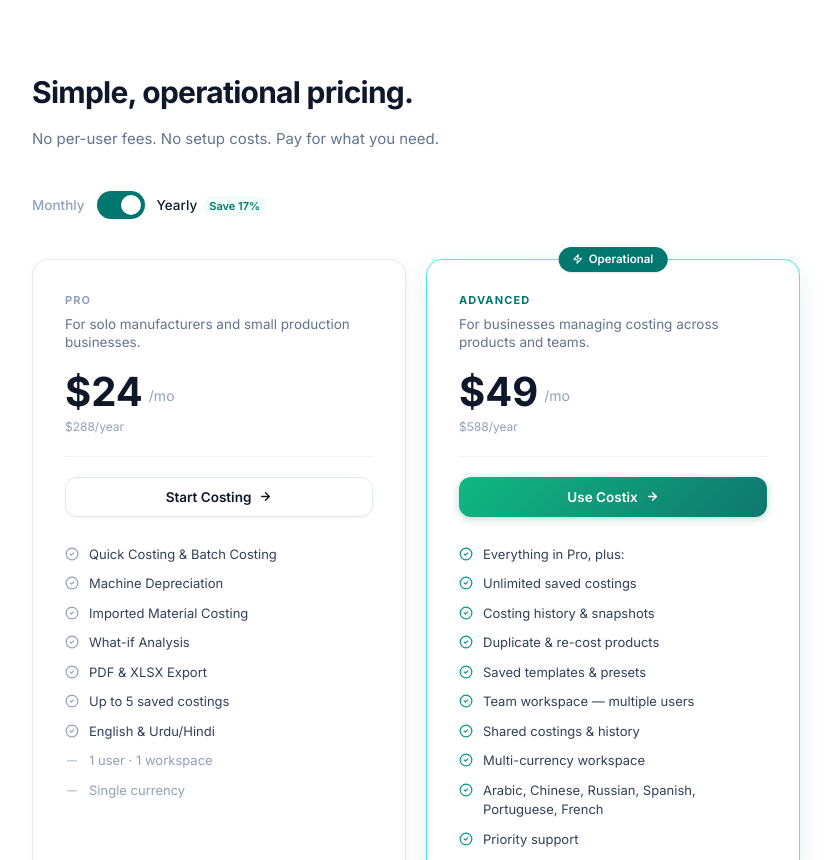
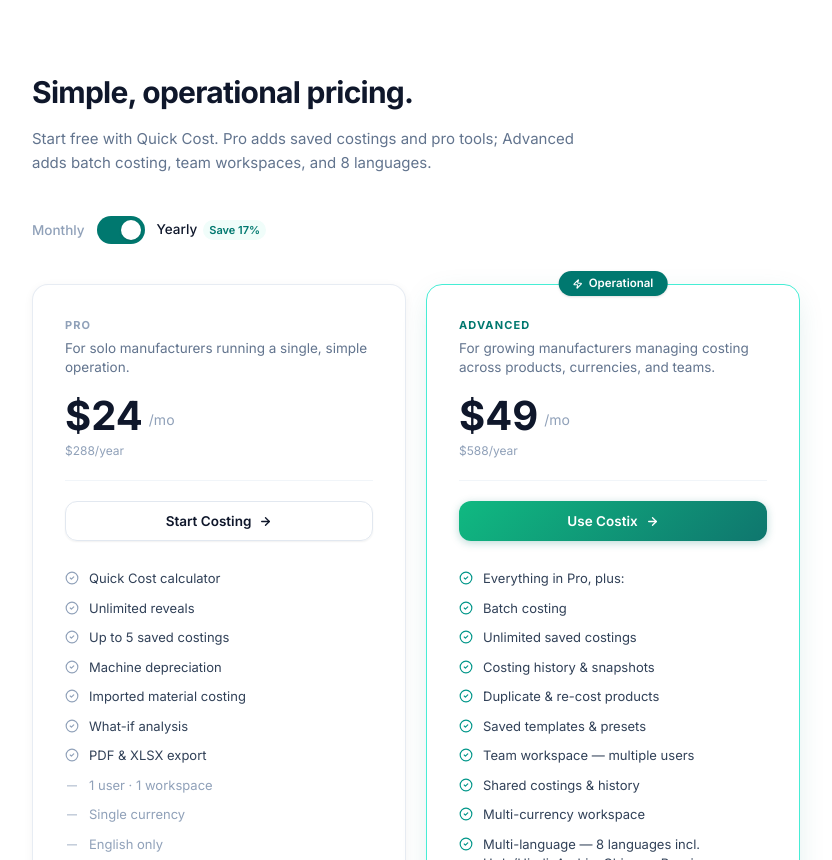
Before and after one commit to essa-zahid/costix, a Next.js app: page / in a window 1280 px wide. Shown: the part 1940-2800 px from the top of the page, without its empty margins (8-840 px from the left). Built offline with nearby package versions, Linux system fonts and the light colour scheme; no server answers.

Commit message:
Update page.tsx

```diff
--- a/app/page.tsx
+++ b/app/page.tsx
@@ -558,18 +558,19 @@
 
 /* ─── Pricing feature lists ───────────────────────────────────── */
 const PRO_FEATURES = [
-  'Quick Costing & Batch Costing',
-  'Machine Depreciation',
-  'Imported Material Costing',
-  'What-if Analysis',
-  'PDF & XLSX Export',
+  'Quick Cost calculator',
+  'Unlimited reveals',
   'Up to 5 saved costings',
-  'English & Urdu/Hindi',
+  'Machine depreciation',
+  'Imported material costing',
+  'What-if analysis',
+  'PDF & XLSX export',
 ] as const;
 
-const PRO_LIMITS = ['1 user · 1 workspace', 'Single currency'] as const;
+const PRO_LIMITS = ['1 user · 1 workspace', 'Single currency', 'English only'] as const;
 
 const ADV_EXTRAS = [
+  'Batch costing',
   'Unlimited saved costings',
   'Costing history & snapshots',
   'Duplicate & re-cost products',
@@ -577,7 +578,7 @@
   'Team workspace — multiple users',
   'Shared costings & history',
   'Multi-currency workspace',
-  'Arabic, Chinese, Russian, Spanish, Portuguese, French',
+  'Multi-language — 8 languages incl. Urdu/Hindi, Arabic, Chinese, Russian, Spanish, Portuguese, French',
   'Priority support',
 ] as const;
 
@@ -589,7 +590,7 @@
   const plans = [
     {
       name: 'Pro',
-      tagline: 'For solo manufacturers and small production businesses.',
+      tagline: 'For solo manufacturers running a single, simple operation.',
       priceMonthly: 29,
       priceYearly: 24,
       cta: 'Start Costing',
@@ -599,7 +600,7 @@
     },
     {
       name: 'Advanced',
-      tagline: 'For businesses managing costing across products and teams.',
+      tagline: 'For growing manufacturers managing costing across products, currencies, and teams.',
       priceMonthly: 59,
       priceYearly: 49,
       cta: 'Use Costix',
@@ -620,7 +621,7 @@
               Simple, operational pricing.
             </h2>
             <p className="text-[15px] text-slate-500 leading-relaxed">
-              No per-user fees. No setup costs. Pay for what you need.
+              Start free with Quick Cost. Pro adds saved costings and pro tools; Advanced adds batch costing, team workspaces, and 8 languages.
             </p>
           </div>
         </FadeIn>
```
